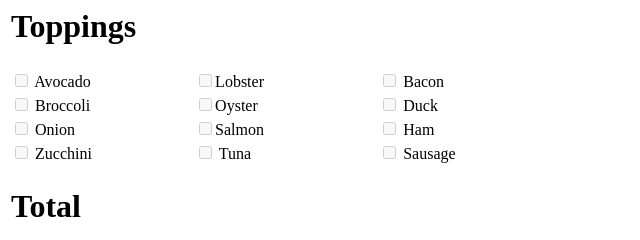
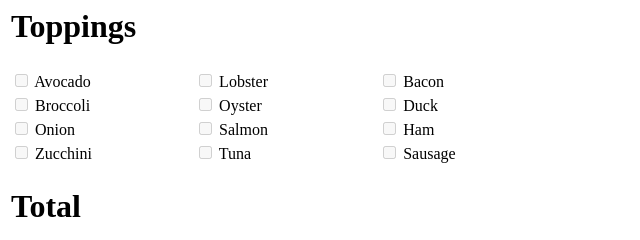
Before and after one commit to eliabrian/pizza-maker-web, a plain HTML site: page index.html in a window 1280 px wide. Shown: the part 450-690 px from the top of the page, 0-640 px from the left. Drawn offline with Linux system fonts and the light colour scheme.

Commit message:
Update index.html

```diff
--- a/index.html
+++ b/index.html
@@ -80,7 +80,7 @@
                 <label for="avocado">Avocado</label>
             </td>
             <td>
-                <input type="checkbox" name="toppings" id="lobster" value="2" disabled <label
+                <input type="checkbox" name="toppings" id="lobster" value="2" disabled> <label
                     for="lobster">Lobster</label>
             </td>
             <td>
@@ -94,7 +94,7 @@
                 <label for="broccoli">Broccoli</label>
             </td>
             <td>
-                <input type="checkbox" name="toppings" id="oyster" value="2" disabled <label for="oyster">Oyster</label>
+                <input type="checkbox" name="toppings" id="oyster" value="2" disabled> <label for="oyster">Oyster</label>
             </td>
             <td>
                 <input type="checkbox" name="toppings" id="duck" value="3" disabled>
@@ -107,7 +107,7 @@
                 <label for="onion">Onion</label>
             </td>
             <td>
-                <input type="checkbox" name="toppings" id="salmon" value="2" disabled <label for="salmon">Salmon</label>
+                <input type="checkbox" name="toppings" id="salmon" value="2" disabled> <label for="salmon">Salmon</label>
             </td>
             <td>
                 <input type="checkbox" name="toppings" id="ham" value="3" disabled>
```
